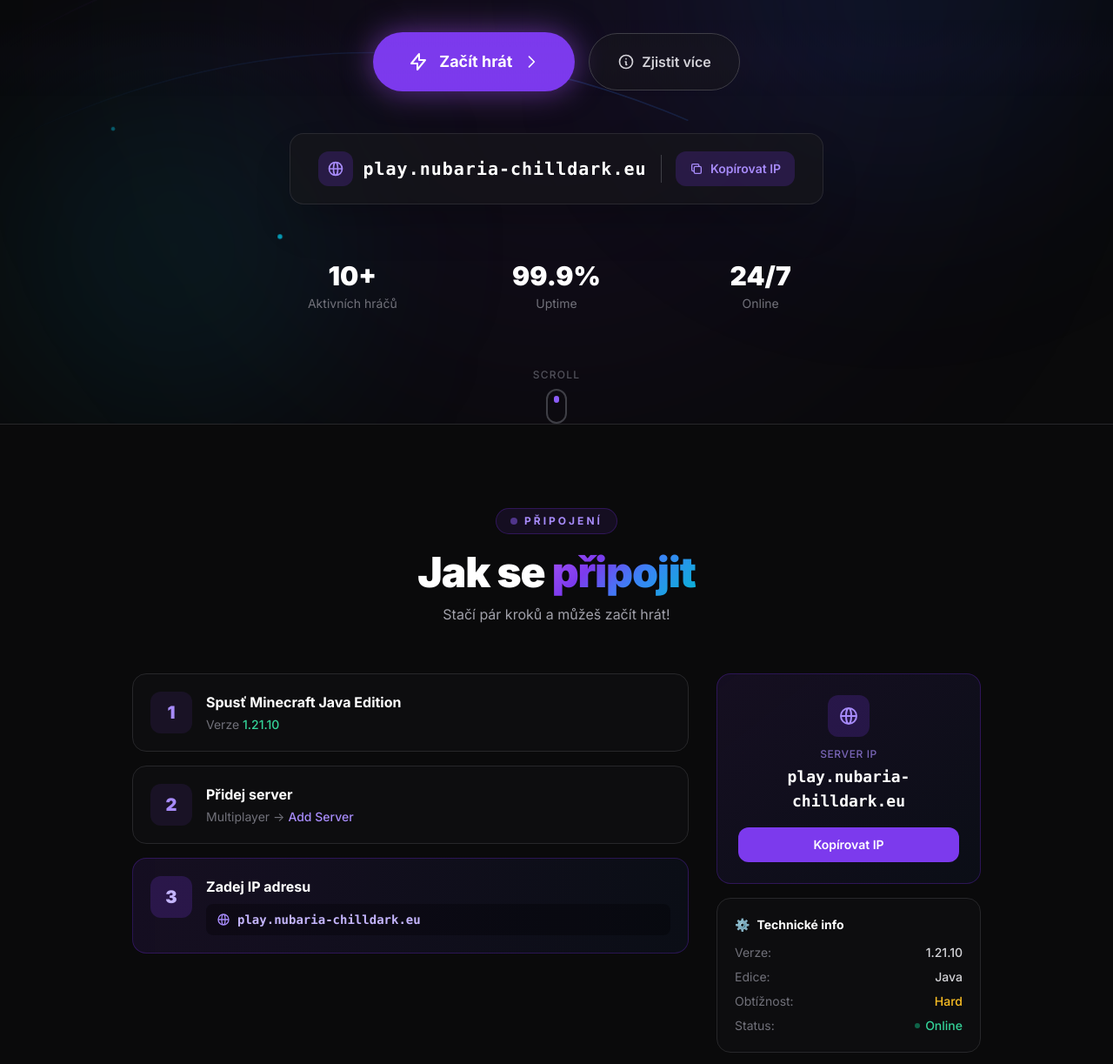
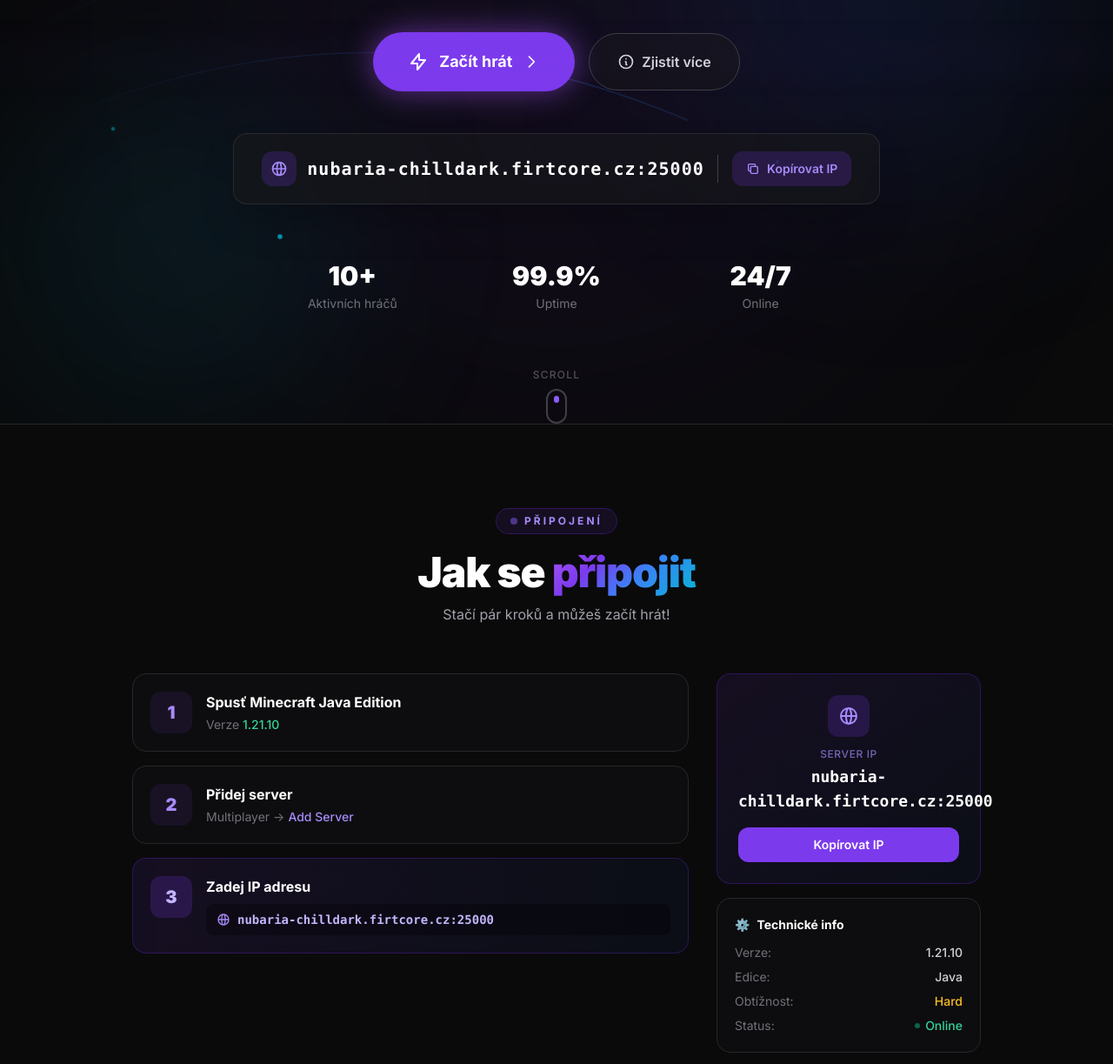
Before and after one commit to Martin501fsfad/Nubaria, a plain HTML site: page index.html in a window 1280 px wide. Shown: the part 446-1669 px from the top of the page at 87% size. Drawn offline with nearby package versions, Linux system fonts and the light colour scheme.

```diff
--- a/index.html
+++ b/index.html
@@ -461,10 +461,10 @@
                                 </svg>
                             </div>
                             <span
-                                class="text-xl font-mono font-bold text-white tracking-wider">play.nubaria-chilldark.eu</span>
+                                class="text-xl font-mono font-bold text-white tracking-wider">nubaria-chilldark.firtcore.cz:25000</span>
                         </div>
                         <div class="h-8 w-px bg-zinc-700"></div>
-                        <button onclick="navigator.clipboard.writeText('play.nubaria-chilldark.cz')"
+                        <button onclick="navigator.clipboard.writeText('nubaria-chilldark.firtcore.cz:25000')"
                             class="group flex items-center gap-2 rounded-xl bg-violet-600/20 px-4 py-2.5 text-sm font-semibold text-violet-400 transition-all hover:bg-violet-600 hover:text-white hover:shadow-lg hover:shadow-violet-600/25">
                             <svg xmlns="http://www.w3.org/2000/svg" class="h-4 w-4" fill="none" viewBox="0 0 24 24"
                                 stroke="currentColor" stroke-width="2">
@@ -574,7 +574,7 @@
                                                 d="M21 12a9 9 0 01-9 9m9-9a9 9 0 00-9-9m9 9H3m9 9a9 9 0 01-9-9m9 9c1.657 0 3-4.03 3-9s-1.343-9-3-9m0 18c-1.657 0-3-4.03-3-9s1.343-9 3-9m-9 9a9 9 0 019-9" />
                                         </svg>
                                         <code
-                                            class="text-sm font-mono font-bold text-violet-300">play.nubaria-chilldark.eu</code>
+                                            class="text-sm font-mono font-bold text-violet-300">nubaria-chilldark.firtcore.cz:25000</code>
                                     </div>
                                 </div>
                             </div>
@@ -595,8 +595,8 @@
                             </div>
                             <p class="text-xs font-medium text-violet-400/70 uppercase tracking-wider mb-1">Server IP
                             </p>
-                            <p class="text-lg font-mono font-bold text-white mb-4">play.nubaria-chilldark.eu</p>
-                            <button onclick="navigator.clipboard.writeText('play.nubaria-chilldark.eu')"
+                            <p class="text-lg font-mono font-bold text-white mb-4">nubaria-chilldark.firtcore.cz:25000</p>
+                            <button onclick="navigator.clipboard.writeText('nubaria-chilldark.firtcore.cz:25000')"
                                 class="w-full rounded-xl bg-violet-600 px-4 py-2.5 text-sm font-semibold text-white transition-all hover:bg-violet-500 hover:shadow-lg hover:shadow-violet-600/25 active:scale-95">
                                 Kopírovat IP
                             </button>
```
